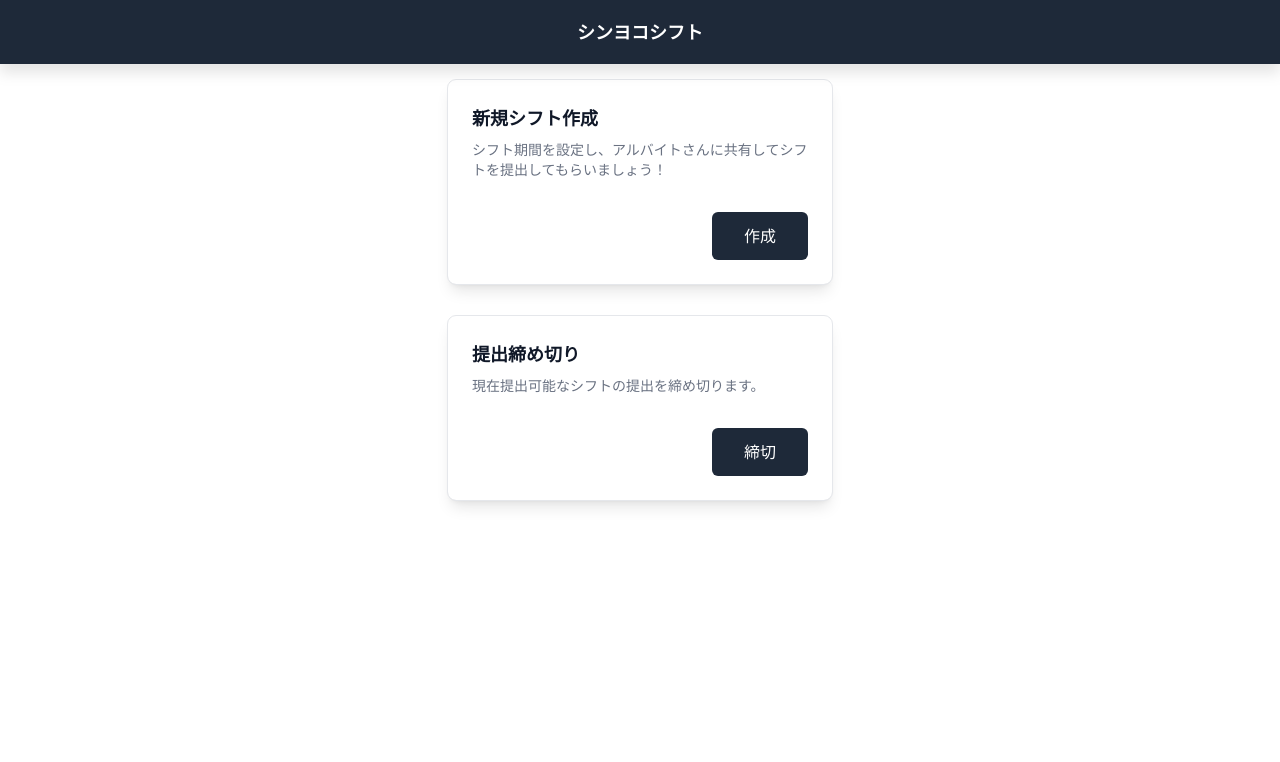
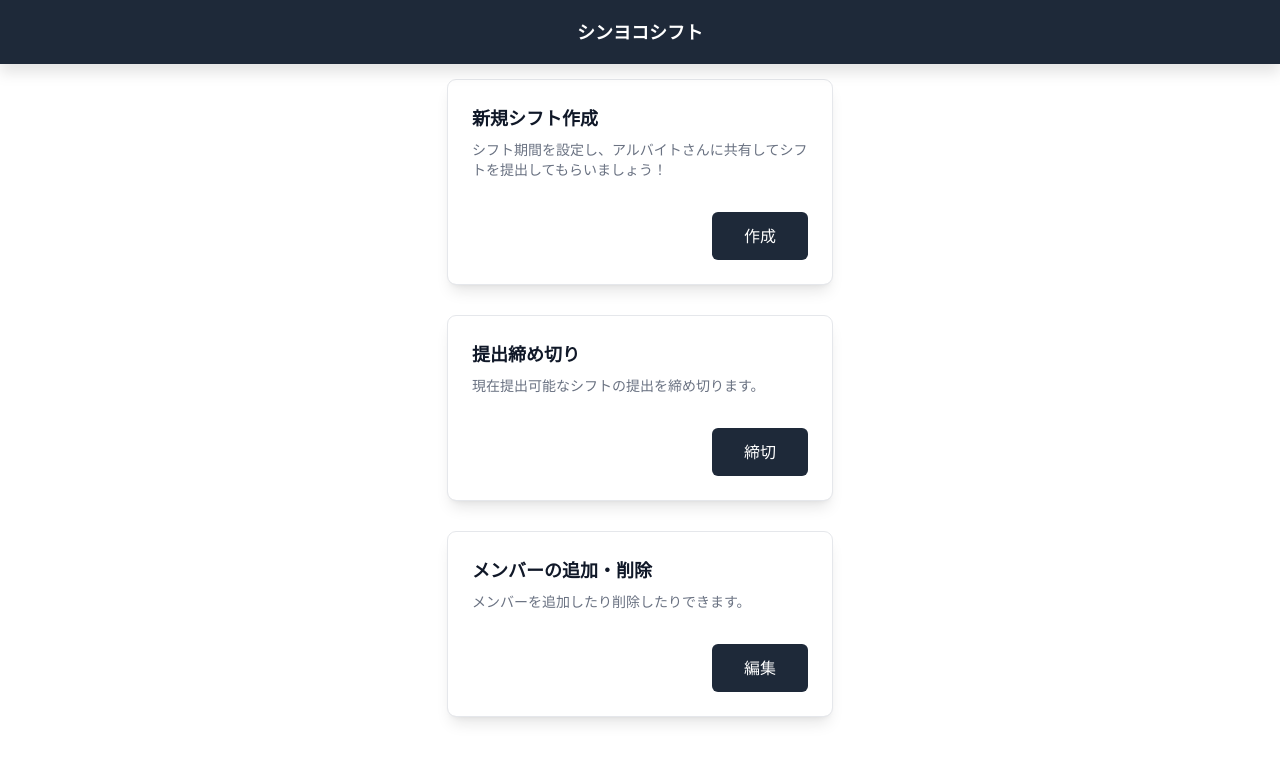
Before and after one commit to GoogleBr35/shift-app, a Next.js app: page /menu in a window 1280 px wide. Shown: the top 762 px of the page. Built offline with nearby package versions, Linux system fonts and the light colour scheme.

Commit message:
[modify] memberページへ遷移するカードの追加

```diff
--- a/src/app/menu/page.tsx
+++ b/src/app/menu/page.tsx
@@ -25,6 +25,14 @@ export default function Menu() {
                         path=""
                     />
                 </CenterCardLayout>
+                <CenterCardLayout>
+                    <RouterCard
+                        title="メンバーの追加・削除"
+                        description="メンバーを追加したり削除したりできます。"
+                        label="編集"
+                        path="/member"
+                    />
+                </CenterCardLayout>
             </main>
         </>
     );
```
